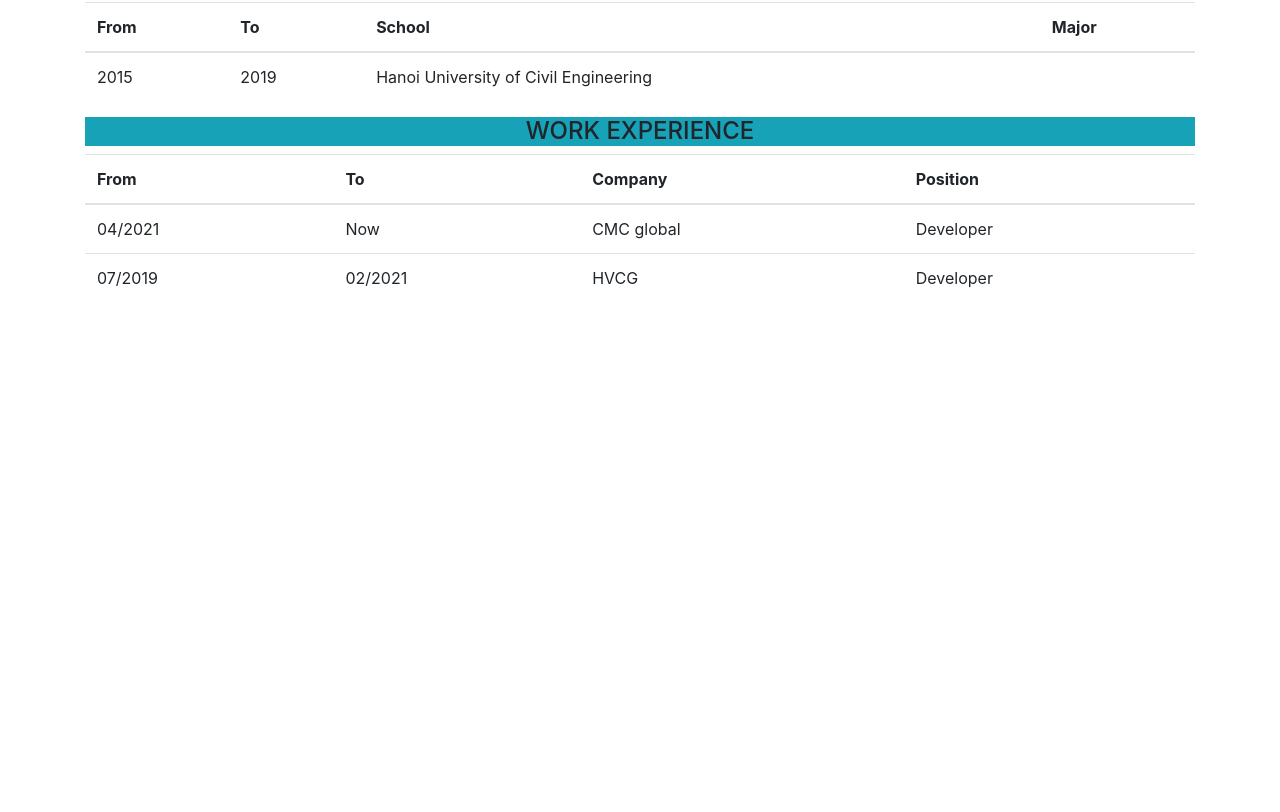
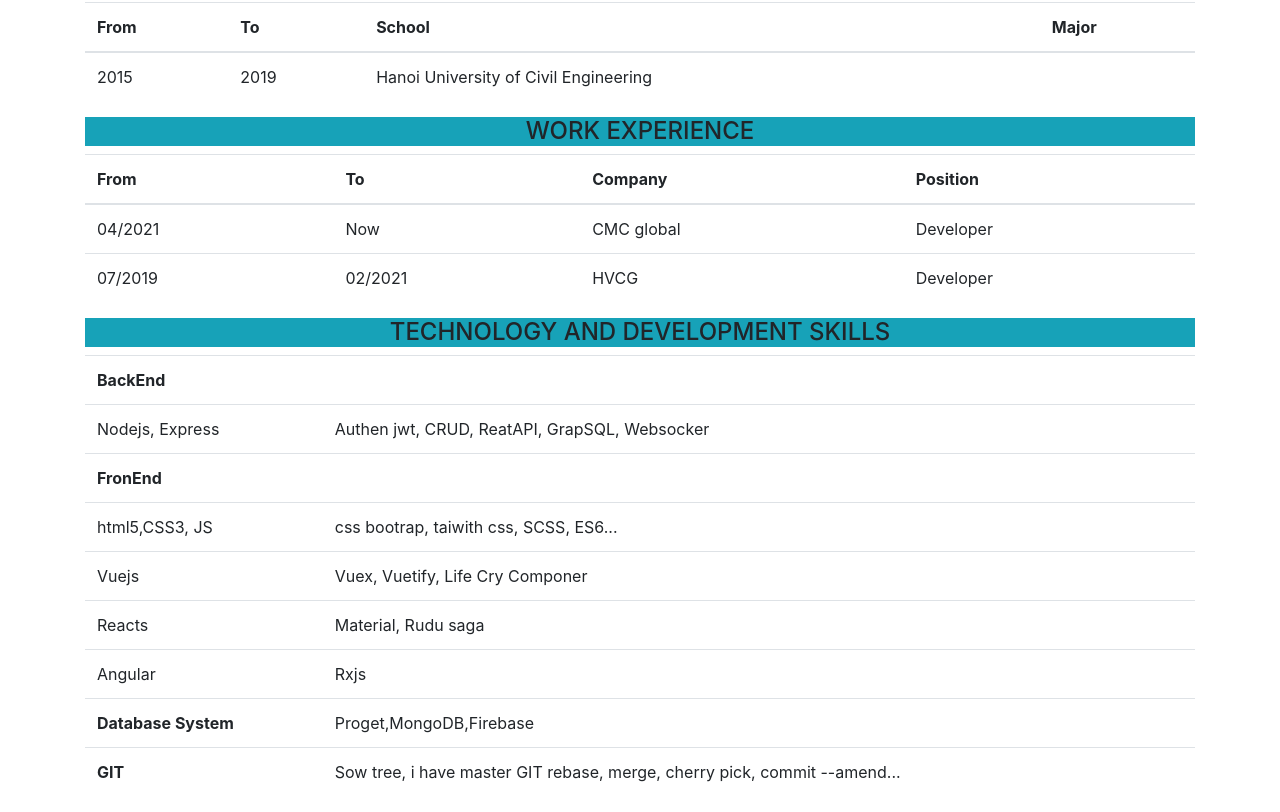
Before and after one commit to nguyenvancongdev/cv-html, a plain HTML site: page index.html in a window 1280 px wide. Shown: the part 589-1401 px from the top of the page. Before the commit the page ends 907 px from the top, so only its background shows below. Drawn offline with nearby package versions, Linux system fonts and the light colour scheme.

Commit message:
Update index.html

```diff
--- a/index.html
+++ b/index.html
@@ -86,3 +86,42 @@
             <td>Developer</td>
         </tr>
     </tbody>
+  </table>
+<h4 class="text-center bg-info bg-gradient">TECHNOLOGY AND DEVELOPMENT SKILLS</h4>
+<table class="table">
+    <tbody>
+        <tr>
+            <th colspan="2">BackEnd</th>
+        </tr>
+        <tr>
+            <td>Nodejs, Express</td>
+            <td>Authen jwt, CRUD, ReatAPI, GrapSQL, Websocker</td>
+        </tr>
+        <tr>
+            <th colspan="2">FronEnd</th>
+        </tr>
+            <td>html5,CSS3, JS</td>
+            <td>css bootrap, taiwith css, SCSS, ES6...</td>
+        </tr>
+        <tr>
+            <td>Vuejs</td>
+            <td>Vuex, Vuetify, Life Cry Componer</td>
+        </tr>
+        <tr>
+            <td>Reacts</td>
+            <td>Material, Rudu saga</td>
+        </tr>
+        <tr>
+            <td>Angular</td>
+            <td>Rxjs</td>
+        </tr>
+        <tr>
+            <th>Database System</th>
+            <td>Proget,MongoDB,Firebase</td>
+        </tr>
+        <tr>
+            <th>GIT</th>
+            <td>Sow tree, i have master GIT rebase, merge, cherry pick, commit --amend...</td>
+        </tr>
+    </tbody>
+</table>
```
